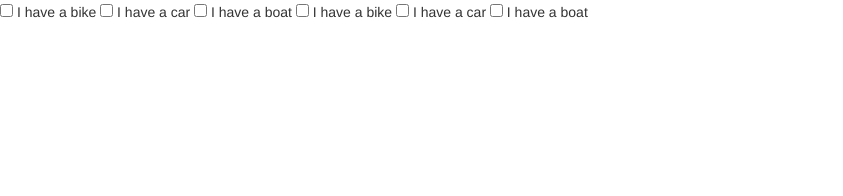
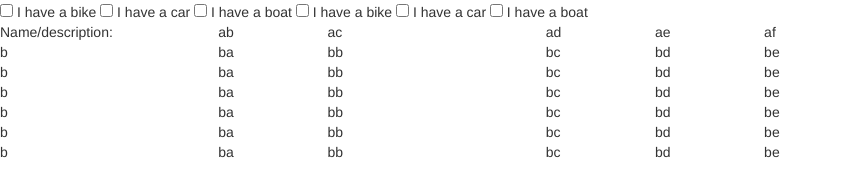
Before and after one commit to AAWhang/program-suggestion, a plain HTML site: page index.html in a window 1280 px wide. Shown: the whole page, without its empty margins (0-843 px from the left). Drawn offline with Linux system fonts and the light colour scheme.

Commit message:
it will add rows and columns to the html. Will write dummy text and replace it with real information later.

```diff
--- a/css/styles.css
+++ b/css/styles.css
@@ -0,0 +1,4 @@
+.highlightrow {
+  color: white;
+  background-color: blue;
+}
--- a/index.html
+++ b/index.html
@@ -22,6 +22,170 @@
 
 
     <!--Grid of program names and features. Will highlight entire row if the feature checkbox is selected above. Will clear the highlight if no features are selected for that row-->
+    <div class="row">
+      <div class="col-md-2">
+        Name/description:
+      </div>
+      <div class="col-md-1">
+        ab
+      </div>
+      <div class="col-md-1">
+        ac
+      </div>
+      <div class="col-md-1">
+      </div>
+      <div class="col-md-1">
+        ad
+      </div>
+      <div class="col-md-1">
+        ae
+      </div>
+      <div class="col-md-1">
+        af
+      </div>
+    </div>
+
+
+    <div class="row" id="a1">
+      <div class="col-md-2">
+        b
+      </div>
+      <div class="col-md-1">
+        ba
+      </div>
+      <div class="col-md-1">
+        bb
+      </div>
+      <div class="col-md-1">
+      </div>
+      <div class="col-md-1">
+        bc
+      </div>
+      <div class="col-md-1">
+        bd
+      </div>
+      <div class="col-md-1">
+        be
+      </div>
+    </div>
+
+    <div class="row" id="a2">
+      <div class="col-md-2">
+        b
+      </div>
+      <div class="col-md-1">
+        ba
+      </div>
+      <div class="col-md-1">
+        bb
+      </div>
+      <div class="col-md-1">
+      </div>
+      <div class="col-md-1">
+        bc
+      </div>
+      <div class="col-md-1">
+        bd
+      </div>
+      <div class="col-md-1">
+        be
+      </div>
+    </div>
+
+    <div class="row" id="a3">
+      <div class="col-md-2">
+        b
+      </div>
+      <div class="col-md-1">
+        ba
+      </div>
+      <div class="col-md-1">
+        bb
+      </div>
+      <div class="col-md-1">
+      </div>
+      <div class="col-md-1">
+        bc
+      </div>
+      <div class="col-md-1">
+        bd
+      </div>
+      <div class="col-md-1">
+        be
+      </div>
+    </div>
+
+    <div class="row" id="a4">
+      <div class="col-md-2">
+        b
+      </div>
+      <div class="col-md-1">
+        ba
+      </div>
+      <div class="col-md-1">
+        bb
+      </div>
+      <div class="col-md-1">
+      </div>
+      <div class="col-md-1">
+        bc
+      </div>
+      <div class="col-md-1">
+        bd
+      </div>
+      <div class="col-md-1">
+        be
+      </div>
+    </div>
+
+    <div class="row" id="a5">
+      <div class="col-md-2">
+        b
+      </div>
+      <div class="col-md-1">
+        ba
+      </div>
+      <div class="col-md-1">
+        bb
+      </div>
+      <div class="col-md-1">
+      </div>
+      <div class="col-md-1">
+        bc
+      </div>
+      <div class="col-md-1">
+        bd
+      </div>
+      <div class="col-md-1">
+        be
+      </div>
+    </div>
+
+    <div class="row" id="a6">
+      <div class="col-md-2">
+        b
+      </div>
+      <div class="col-md-1">
+        ba
+      </div>
+      <div class="col-md-1">
+        bb
+      </div>
+      <div class="col-md-1">
+      </div>
+      <div class="col-md-1">
+        bc
+      </div>
+      <div class="col-md-1">
+        bd
+      </div>
+      <div class="col-md-1">
+        be
+      </div>
+    </div>
+
+
+
 
 
   </body>
```
